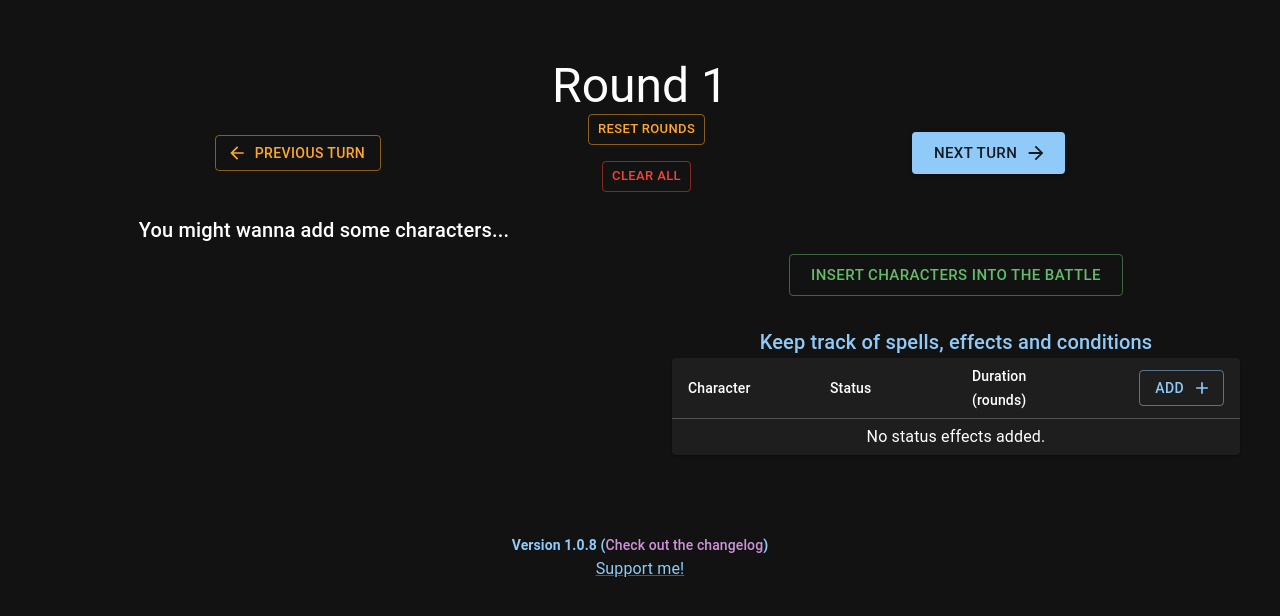
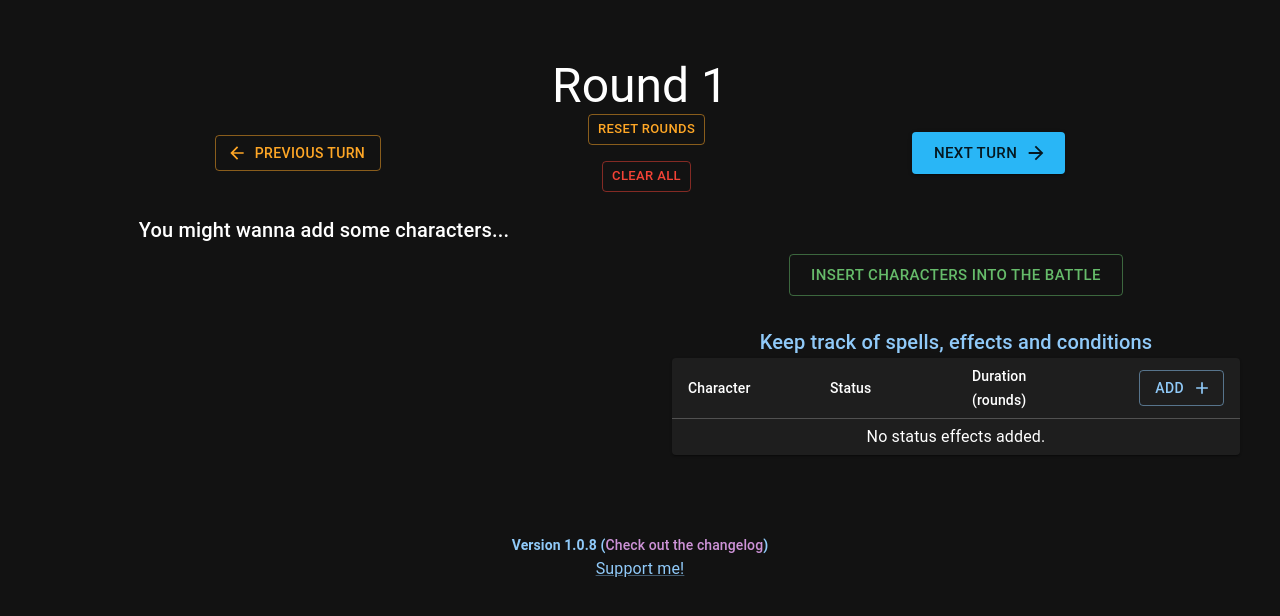
Before and after one commit to StefMTP/encounter-initiative-tracker, a React (Create React App) app: page / in a window 1280 px wide. Shown: the top 616 px of the page. Built offline with nearby package versions, Linux system fonts and the light colour scheme.

Commit message:
change next turn color

```diff
--- a/src/components/Structure/Header.tsx
+++ b/src/components/Structure/Header.tsx
@@ -131,7 +131,7 @@ const Header = () => {
         <Grid item>
           <TurnButton
             label="Next turn"
-            color="primary"
+            color="info"
             variant="contained"
             turnChangeHandler={() => changeTurn("next")}
           />
```
